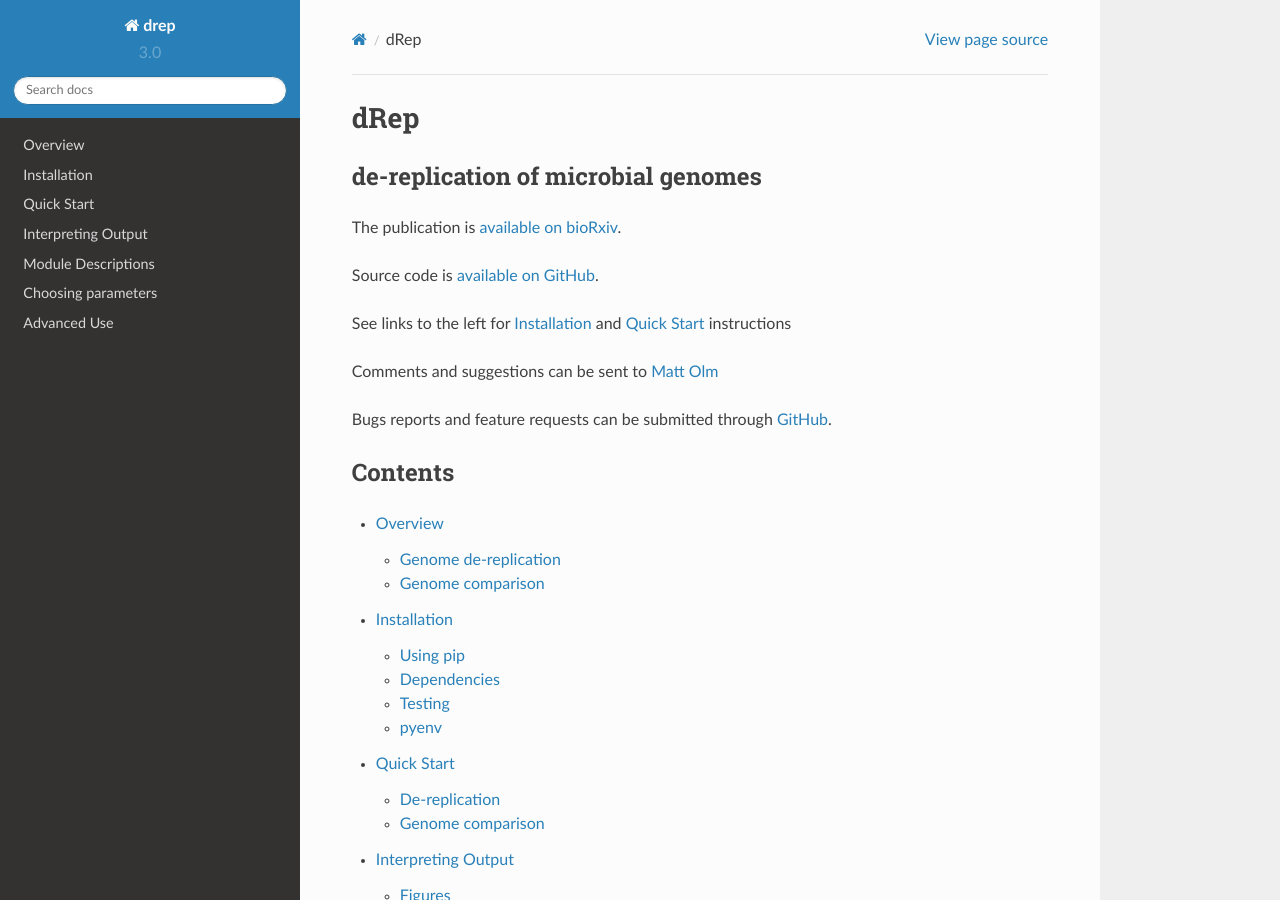
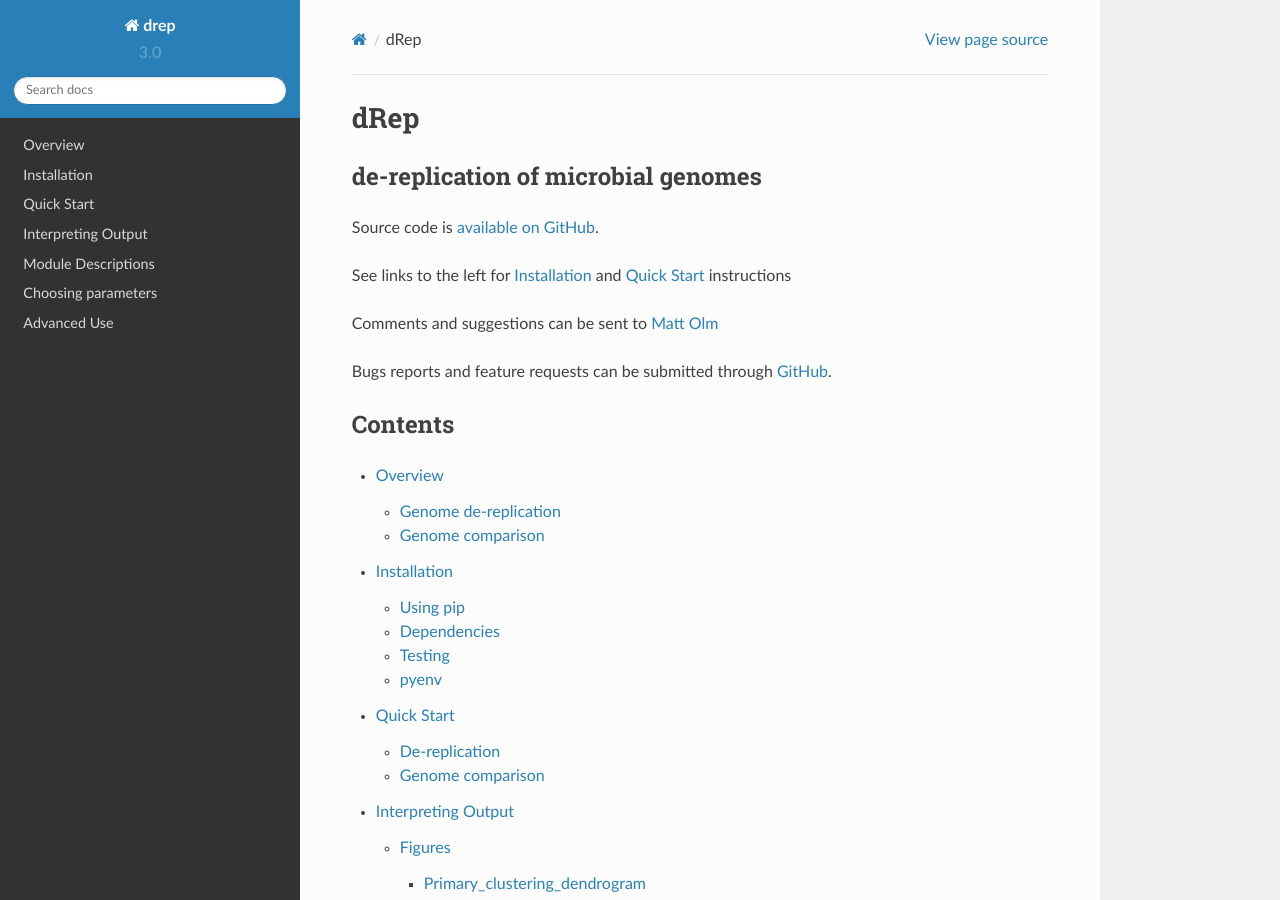
Before and after one commit to MrOlm/drep, a Sphinx documentation site: the page built from docs/index.rst, in a window 1280 px wide and 900 px high. Built offline with Sphinx 7.4.7 and the Read the Docs theme 2.0.0, drawn with Linux system fonts in a browser that asks for light colours; some of the changed lines change nothing that is shown.

Commit message:
small update to docs

```diff
--- a/docs/index.rst
+++ b/docs/index.rst
@@ -9,8 +9,7 @@
 de-replication of microbial genomes
 -----------------------------------
 
-The publication is `available on bioRxiv
-<https://www.youtube.com/watch?v=dQw4w9WgXcQ>`_.
+.. The publication is `available on bioRxiv <https://www.youtube.com/watch?v=dQw4w9WgXcQ>`_.
 
 Source code is `available on GitHub
 <https://github.com/MrOlm/drep>`_.
```
Also changed, not shown: README.md (+2 -0 lines), 15 other files.
